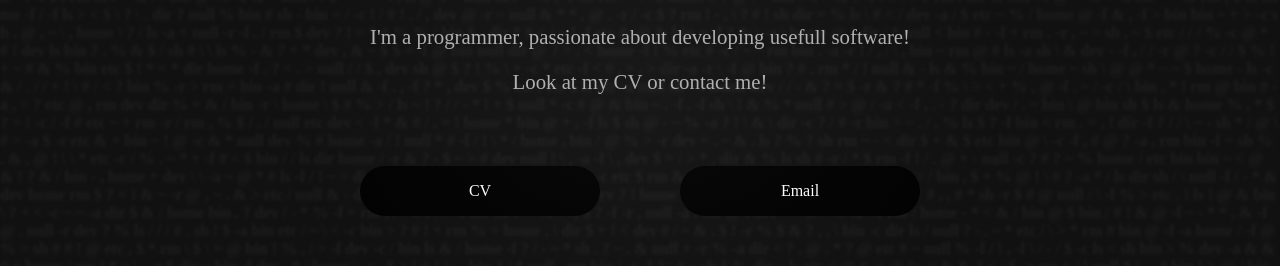
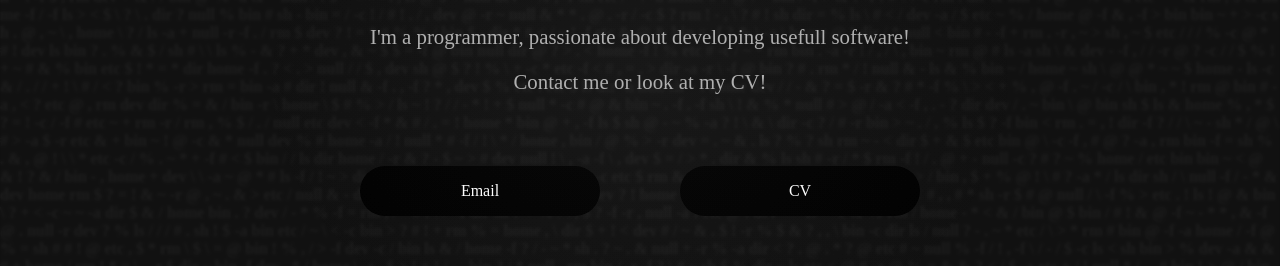
Before and after one commit to prytlubomir/personal_website, a Vue app: page / in a window 1280 px wide. Shown: the part 318-584 px from the top of the page. Built offline with nearby package versions, Linux system fonts and the light colour scheme.

Commit message:
Updated title screen content

```diff
--- a/src/components/TitleScreen.vue
+++ b/src/components/TitleScreen.vue
@@ -4,11 +4,11 @@
             <h1><span>Hi, I'm</span> <span><span>Liubo&shy;myr</span> <span>Pryt</span></span></h1>
             <div class="intro">
                 <p>I'm a programmer, passionate about developing usefull software!</p>
-                <p class="calling"><span>Look at my CV</span> <span>or</span> <span>contact me!</span></p>
+                <p class="calling"><span>Contact me</span> <span>or</span> <span>look at my CV!</span></p>
             </div>
             <div class="buttons">
+                <LinkButton class="button" href="mailto:lubomyrpryt@gmail.com">Email</LinkButton>
                 <LinkButton class="button" href="#">CV</LinkButton>
-                <LinkButton class="button" href="#">Email</LinkButton>
             </div>
         </ContentLimiter>
         <ShellBackground />
```
